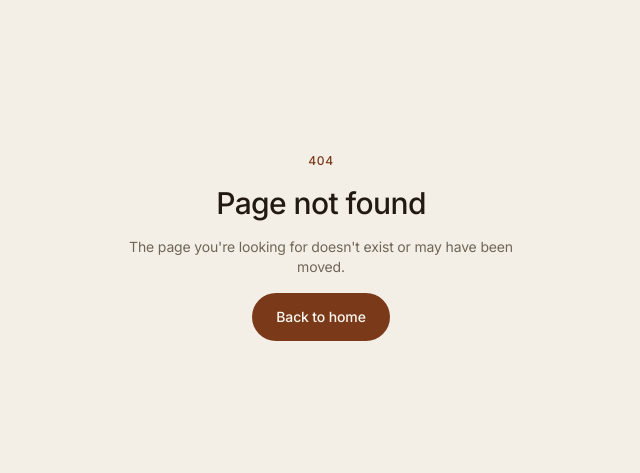
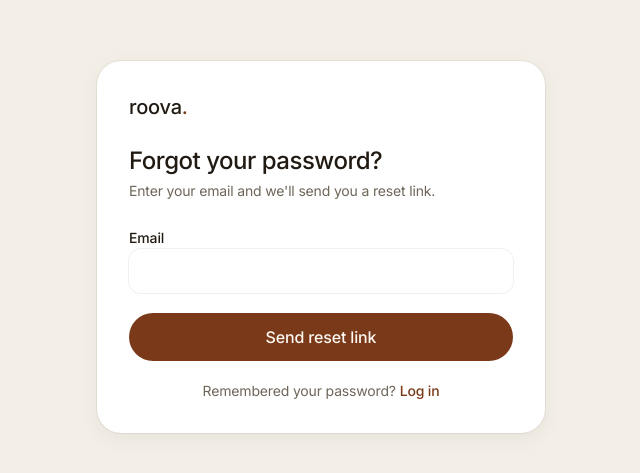
Before and after one commit to Arome8240/roova-web, a Next.js app: page /agency/forgot-password in a window 1280 px wide. Before the commit this address had no page. Shown: the part 153-626 px from the top of the page, without its empty margins (319-959 px from the left). Built offline with nearby package versions, Linux system fonts and the light colour scheme.

Commit message:
feat: implement forgot password page with form and layout

```diff
--- /dev/null
+++ b/src/app/(app)/agency/(auth)/forgot-password/page.tsx
@@ -0,0 +1,18 @@
+import type { Metadata } from "next";
+import { AuthCard } from "@/features/auth/components/auth-card";
+import { ForgotPasswordForm } from "@/features/auth/components/forgot-password-form";
+
+export const metadata: Metadata = {
+  title: "Forgot password — Agency Dashboard | Roova",
+};
+
+export default function AgencyForgotPasswordPage() {
+  return (
+    <AuthCard
+      title="Forgot your password?"
+      subtitle="Enter your email and we'll send you a reset link."
+    >
+      <ForgotPasswordForm />
+    </AuthCard>
+  );
+}
--- a/src/app/(app)/agency/(auth)/signup/page.tsx
+++ b/src/app/(app)/agency/(auth)/signup/page.tsx
@@ -8,7 +8,10 @@ export const metadata: Metadata = {
 
 export default function AgencySignupPage() {
   return (
-    <AuthCard title="Create your agency account" subtitle="List properties and manage funding rounds from one dashboard.">
+    <AuthCard
+      title="Create your agency account"
+      subtitle="List properties and manage funding rounds from one dashboard."
+    >
       <SignupForm redirectTo="/" />
     </AuthCard>
   );
```
